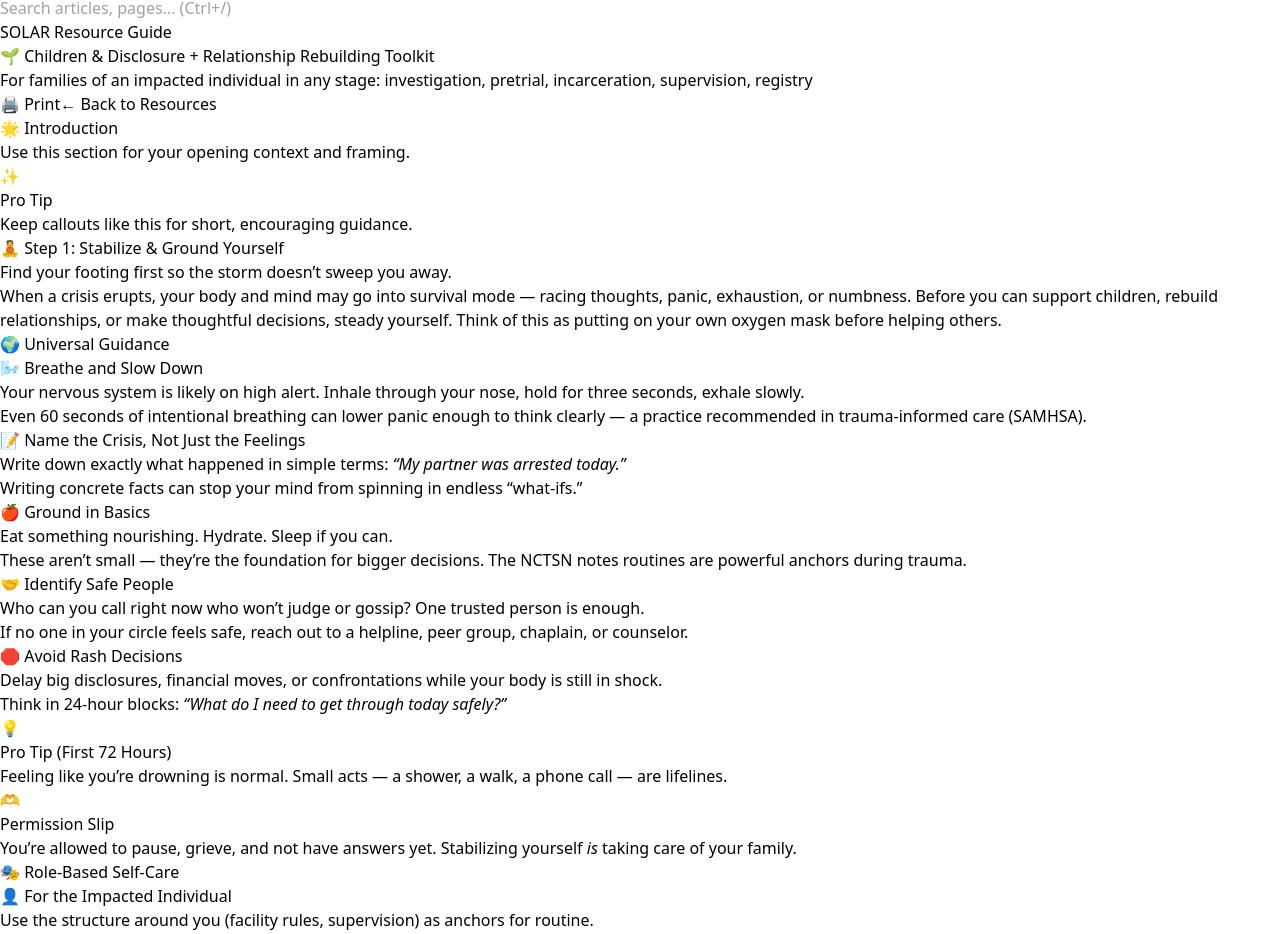
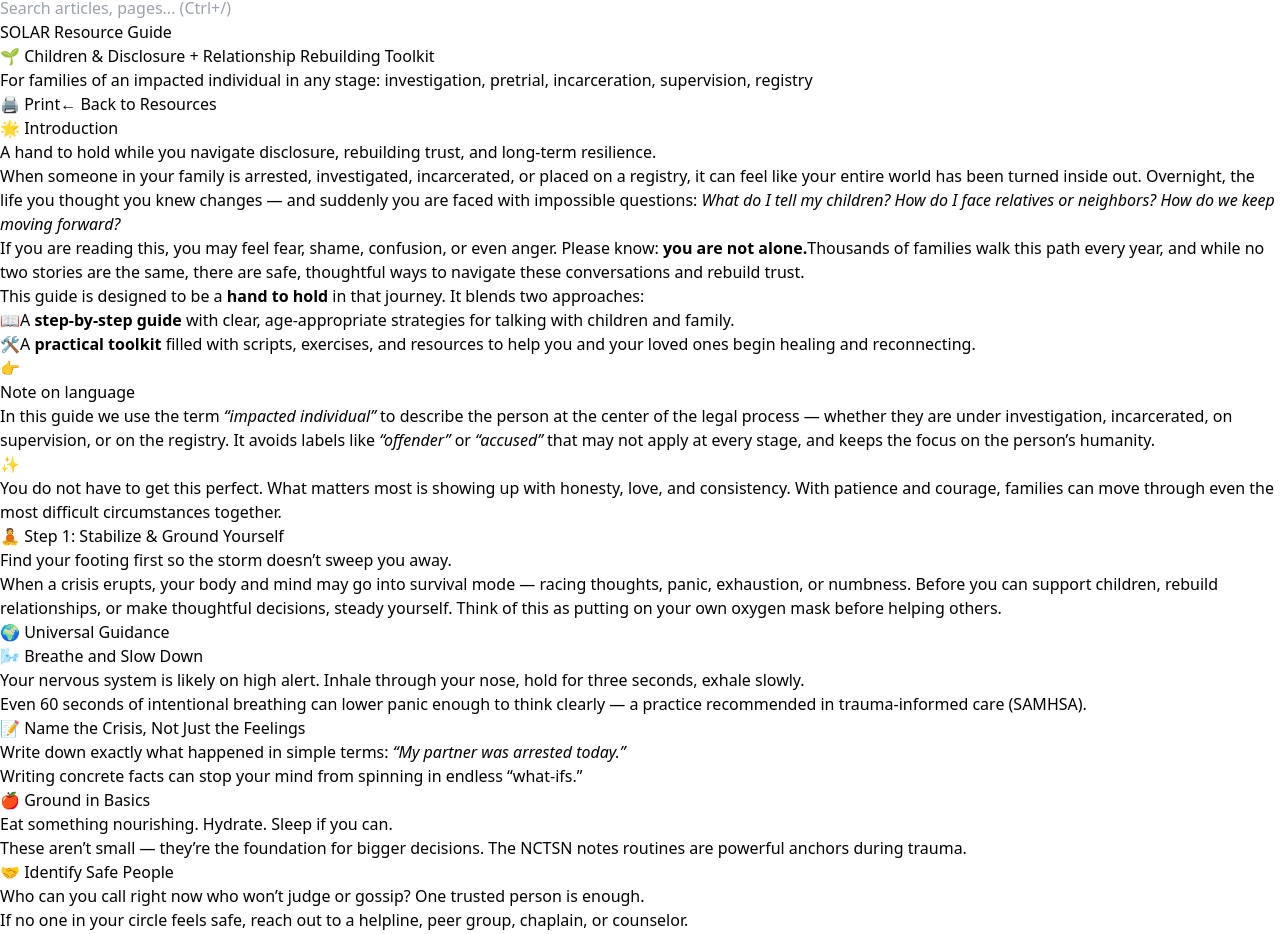
Before and after one commit to projectsolarrecon/Solar, a React (Vite) app: page /resources/children-disclosure-toolkit in a window 1280 px wide. Shown: the part 3036-3970 px from the top of the page. Built offline with nearby package versions, Linux system fonts and the light colour scheme.

Commit message:
Update ChildrenDisclosureToolkit.tsx

```diff
--- a/src/pages/resources/ChildrenDisclosureToolkit.tsx
+++ b/src/pages/resources/ChildrenDisclosureToolkit.tsx
@@ -51,22 +51,64 @@ function ChildrenDisclosureToolkit(): JSX.Element {
   <div className="bg-gradient-to-r from-slate-700 to-slate-600 text-white -m-6 mb-6 p-6 rounded-t-2xl">
     <h2 className="text-2xl font-bold">🌟 Introduction</h2>
     <p className="text-slate-100 mt-1">
-              Use this section for your opening context and framing.
+      A hand to hold while you navigate disclosure, rebuilding trust, and long-term resilience.
     </p>
   </div>
 
   <p className="mb-4">
-            {/* Paste your introduction paragraphs here. Keep plain paragraphs wrapped in <p className="mb-4">...</p> */}
+    When someone in your family is arrested, investigated, incarcerated, or placed on a registry, it can feel like your entire
+    world has been turned inside out. Overnight, the life you thought you knew changes — and suddenly you are faced with impossible
+    questions: <em>What do I tell my children? How do I face relatives or neighbors? How do we keep moving forward?</em>
   </p>
 
-          {/* Warm callout example */}
+  <p className="mb-4">
+    If you are reading this, you may feel fear, shame, confusion, or even anger. Please know: <strong>you are not alone.</strong>
+    Thousands of families walk this path every year, and while no two stories are the same, there are safe, thoughtful ways to
+    navigate these conversations and rebuild trust.
+  </p>
+
+  <p className="mb-4">
+    This guide is designed to be a <strong>hand to hold</strong> in that journey. It blends two approaches:
+  </p>
+
+  <ul className="space-y-2 mb-4">
+    <li className="flex items-start gap-2">
+      <span aria-hidden className="mt-0.5">📖</span>
+      <span>
+        A <strong>step-by-step guide</strong> with clear, age-appropriate strategies for talking with children and family.
+      </span>
+    </li>
+    <li className="flex items-start gap-2">
+      <span aria-hidden className="mt-0.5">🛠️</span>
+      <span>
+        A <strong>practical toolkit</strong> filled with scripts, exercises, and resources to help you and your loved ones begin
+        healing and reconnecting.
+      </span>
+    </li>
+  </ul>
+
+  {/* Warm callout (amber) */}
   <div className="mt-6 rounded-xl border border-amber-200 bg-amber-50 p-4">
+    <div className="flex items-start gap-3">
+      <div className="text-2xl" aria-hidden>👉</div>
+      <div>
+        <p className="font-semibold text-amber-900">Note on language</p>
+        <p className="text-amber-900/90">
+          In this guide we use the term <em>“impacted individual”</em> to describe the person at the center of the legal process —
+          whether they are under investigation, incarcerated, on supervision, or on the registry. It avoids labels like
+          <em> “offender”</em> or <em>“accused”</em> that may not apply at every stage, and keeps the focus on the person’s humanity.
+        </p>
+      </div>
+    </div>
+  </div>
+
+  <div className="mt-6 rounded-xl border border-sky-200 bg-sky-50 p-4">
     <div className="flex items-start gap-3">
       <div className="text-2xl" aria-hidden>✨</div>
       <div>
-                <p className="font-semibold text-amber-900">Pro Tip</p>
-                <p className="text-amber-900/90">
-                  Keep callouts like this for short, encouraging guidance.
+        <p className="text-sky-900/90">
+          You do not have to get this perfect. What matters most is showing up with honesty, love, and consistency. With patience
+          and courage, families can move through even the most difficult circumstances together.
         </p>
       </div>
     </div>
```
Lines whose indentation alone changed are shown as unchanged.
